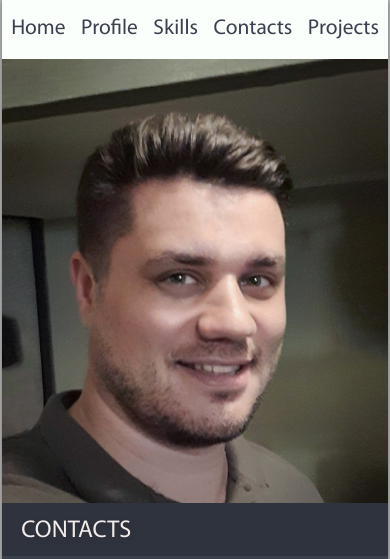
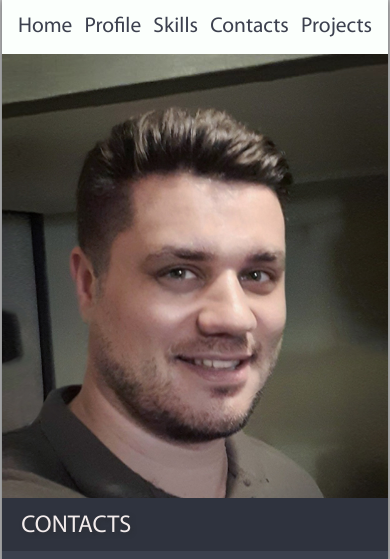
Before and after one commit to advoryan/cv, a website: page index.html in a window 390 px wide. Shown: the top 559 px of the page. Drawn offline with nearby package versions, Linux system fonts and the light colour scheme.

Commit message:
feat: fix mobile layout

```diff
--- a/sass/layout/_header.scss
+++ b/sass/layout/_header.scss
@@ -14,13 +14,13 @@
         justify-content: center;
         gap: min(3vw, 10rem);
         @include _767 {
-            gap: 4vw;
+            gap: 1.25rem;
             font-size: 2.2rem;
         }
     }
     &__url-container {
         display: flex;
-        min-height: 6rem;
+        min-height: 5.5rem;
      }
     &__url {
         color: $aside-bg-color;
--- a/sass/layout/_main.scss
+++ b/sass/layout/_main.scss
@@ -48,7 +48,7 @@
         border-radius: 50%;
         background-position: center;
         background-repeat: no-repeat;
-        background-size: 20px 20px;
+        background-size: 2.5rem 2.5rem;
         margin-right: 1rem;
         background-color: rgb(206, 201, 187, 0.55);
         filter: invert(1);
--- a/sass/layout/_sidebar.scss
+++ b/sass/layout/_sidebar.scss
@@ -50,7 +50,8 @@
             width: 99%;
         }
         @include _767 {
-            font-size: max(2.2rem, calc(1.5vw + 1vw/0.5));
+            // font-size: max(2.2rem, calc(1.5vw + 1vw/0.5));
+            font-size: 2.2rem;
         }
     }
     &__logo {
@@ -59,7 +60,7 @@
         position: relative;
         padding-left: 5rem;
         @include _767 {
-            padding-left: 22%;
+            padding-left: 6.5rem;
         }
         &:before {
             content: "";
@@ -73,7 +74,7 @@
             background-size: 2.5rem 2.5rem;
             filter: invert(1);
             @include _767 {
-                left: 2.1rem;
+                left: 2.25rem;
             }
         }
         &_phone {
@@ -122,8 +123,6 @@
             & .cv-list__item {
                 width: 50%;
                 & .cv-list__skill {
-                    // font-size: max(1.7rem, calc(1vw + 1vw/0.45));
-                    // line-height: max(3rem, calc(3vw + 1vw/0.5));;
                     font-size: 1.8rem;
                 }
                 & .cv-list__skill_no-top-border {
@@ -134,19 +133,3 @@
         }
     }
 }
-
-@include _767 {
-    #contacts .cv-list {
-        min-width: 100%;
-        &__list {
-            display: flex;
-            flex-wrap: wrap;
-            width: 100%;
-        }
-        &__item {
-            width: 50%;
-            min-width: 30rem;
-            // font-size: 100%;
-        }
-    }
-}
```
Also changed, not shown: styles/style.css, 1 other file.
